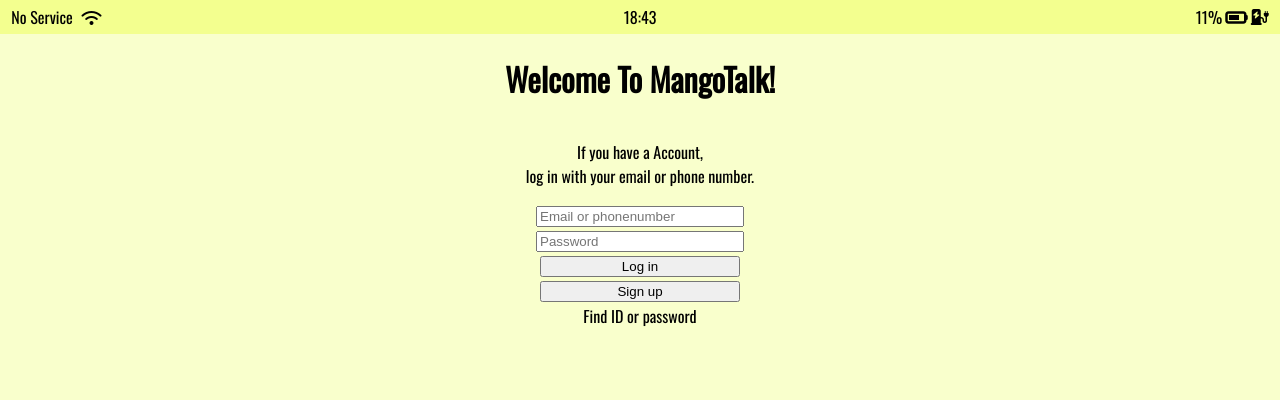
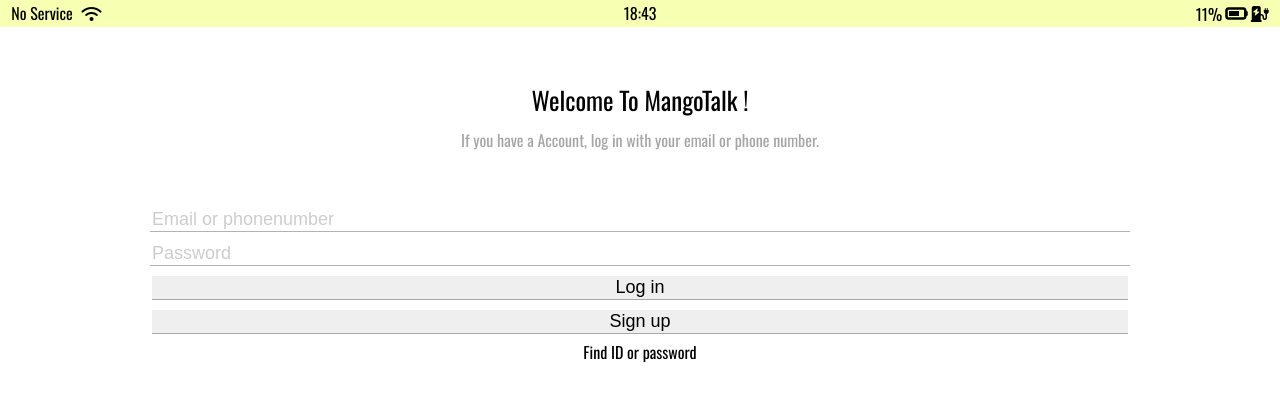
Before and after one commit to jaengyo/kokoa-clone-2020, a plain HTML site: page index.html in a window 1280 px wide. Drawn offline with nearby package versions, Linux system fonts and the light colour scheme.

Commit message:
Update styles

```diff
--- /dev/null
+++ b/css/reset.css
@@ -0,0 +1,132 @@
+/* http://meyerweb.com/eric/tools/css/reset/
+   v2.0 | 20110126
+   License: none (public domain)
+*/
+
+html,
+body,
+div,
+span,
+applet,
+object,
+iframe,
+h1,
+h2,
+h3,
+h4,
+h5,
+h6,
+p,
+blockquote,
+pre,
+a,
+abbr,
+acronym,
+address,
+big,
+cite,
+code,
+del,
+dfn,
+em,
+img,
+ins,
+kbd,
+q,
+s,
+samp,
+small,
+strike,
+strong,
+sub,
+sup,
+tt,
+var,
+b,
+u,
+i,
+center,
+dl,
+dt,
+dd,
+ol,
+ul,
+li,
+fieldset,
+form,
+label,
+legend,
+table,
+caption,
+tbody,
+tfoot,
+thead,
+tr,
+th,
+td,
+article,
+aside,
+canvas,
+details,
+embed,
+figure,
+figcaption,
+footer,
+header,
+hgroup,
+menu,
+nav,
+output,
+ruby,
+section,
+summary,
+time,
+mark,
+audio,
+video {
+  margin: 0;
+  padding: 0;
+  border: 0;
+  font-size: 100%;
+  font: inherit;
+  vertical-align: baseline;
+}
+/* HTML5 display-role reset for older browsers */
+article,
+aside,
+details,
+figcaption,
+figure,
+footer,
+header,
+hgroup,
+menu,
+nav,
+section {
+  display: block;
+}
+body {
+  line-height: 1;
+}
+ol,
+ul {
+  list-style: none;
+}
+blockquote,
+q {
+  quotes: none;
+}
+blockquote:before,
+blockquote:after,
+q:before,
+q:after {
+  content: "";
+  content: none;
+}
+table {
+  border-collapse: collapse;
+  border-spacing: 0;
+}
+input:focus {
+  outline: none;
+}
--- /dev/null
+++ b/css/status-bar.css
@@ -0,0 +1,28 @@
+.status-bar {
+  display: flex;
+  justify-content: center;
+  padding: 5px;
+  background-color: rgba(229, 255, 0, 0.3);
+}
+
+.status-bar__column {
+  width: 33%;
+}
+.status-bar__column:first-child span {
+  margin-right: 5px;
+}
+
+.status-bar__column:nth-child(2) {
+  display: flex;
+  justify-content: center;
+}
+
+.status-bar__column:last-child {
+  display: flex;
+  justify-content: flex-end;
+  align-items: center;
+}
+
+.status-bar__column .fa-battery-three-quarters {
+  margin: 0px 3px;
+}
--- a/css/styles.css
+++ b/css/styles.css
@@ -1,66 +1,55 @@
 @import url("https://fonts.googleapis.com/css2?family=Oswald&display=swap");
-
+@import "reset.css";
+@import "status-bar.css";
+@import "variables.css";
 body {
-  background-color: rgba(229, 255, 0, 0.2);
-  box-sizing: border-box;
-  margin: 0px;
-  padding: 0px;
+  background-color: white;
   font-family: "Oswald", sans-serif;
 }
 
-.status-bar {
+.welcome-header {
+  text-align: center;
+  margin: 60px 0px;
   display: flex;
-  justify-content: center;
-  padding: 5px;
-  background-color: rgba(229, 255, 0, 0.3);
-}
-
-.status-bar__column {
-  width: 33%;
-}
-.status-bar__column:first-child span {
-  margin-right: 5px;
-}
-
-.status-bar__column:nth-child(2) {
-  display: flex;
-  justify-content: center;
-}
-
-.status-bar__column:last-child {
-  display: flex;
-  justify-content: flex-end;
+  flex-direction: column;
   align-items: center;
 }
 
-.status-bar__column .fa-battery-three-quarters {
-  margin: 0px 3px;
+.welcome-header__title {
+  margin-bottom: 20px;
+  font-size: 25px;
+}
+
+.welcome-header__text {
+  text-align: center;
+  width: 50%;
+  color: grey;
+  opacity: 0.7;
 }
 
 .login-form {
   display: flex;
-  justify-content: center;
   align-items: center;
   flex-direction: column;
+  margin: 0px 30px;
 }
 
-.login-form > input {
-  width: 200px;
-  margin: 2px;
+.login-form input {
+  width: 80%;
+  border: none;
+  font-size: 18px;
+  margin-bottom: 10px;
+  border-bottom: 1px solid rgba(0, 0, 0, 0.3);
+  transition: border-color 0.3s ease-in-out;
 }
-
-.welcome-header {
-  display: flex;
-  justify-content: center;
-  align-items: center;
-  flex-direction: column;
+.login-form input::placeholder {
+  color: rgba(0, 0, 0, 0.2);
 }
-
-.welcome-header__text {
-  text-align: center;
-}
-
 .login-form > a {
   text-decoration: none;
   color: black;
 }
+
+.login-form input:focus {
+  border-color: var(--yellow);
+}
--- /dev/null
+++ b/css/variables.css
@@ -0,0 +1,3 @@
+:root {
+  --yellow: #fae100;
+}
--- a/index.html
+++ b/index.html
@@ -26,9 +26,9 @@
       </div>
     </div>
     <header class="welcome-header">
-      <h1 class="welcome-header__title">Welcome To MangoTalk!</h1>
+      <h1 class="welcome-header__title">Welcome To MangoTalk !</h1>
       <p class="welcome-header__text">
-        If you have a Account, <br />log in with your email or phone number.
+        If you have a Account, log in with your email or phone number.
       </p>
     </header>
 
```
Also changed, not shown: 2 other files.
